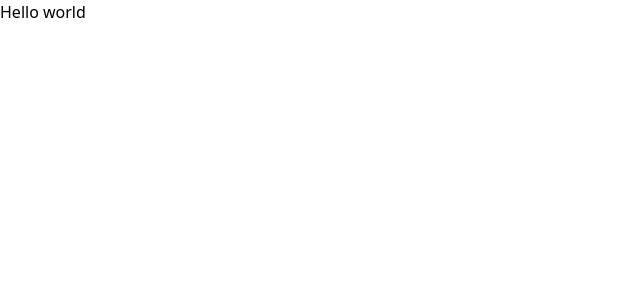
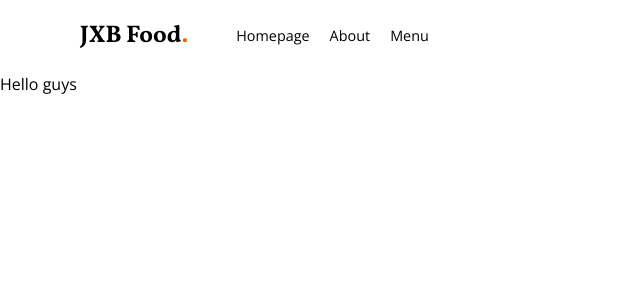
Before and after one commit to bentansusanto/porto-healty-food, a Next.js app: page / in a window 1280 px wide. Shown: the top 300 px of the page, without its empty margins (0-640 px from the left). Built offline with nearby package versions, Linux system fonts and the light colour scheme.

Commit message:
updated : add navbar

```diff
--- /dev/null
+++ b/components/Navbar/Navbar.module.css
@@ -0,0 +1,12 @@
+
+.nav{
+    @apply flex lg:px-20 md:px-10 px-6 py-5 items-center
+}
+
+.Logo{
+    @apply font-vollkron text-2xl font-bold
+}
+
+.navigation{
+    @apply flex space-x-5 ml-12
+}
--- /dev/null
+++ b/components/Navbar/index.tsx
@@ -0,0 +1,40 @@
+import React from 'react'
+import Image from 'next/image'
+import Link from 'next/link'
+import styles from './Navbar.module.css'
+
+
+function Navbar() {
+    const link = [
+        {page : 'Homepage', link : '/'},
+        {page : 'About', link : '/about'},
+        {page : 'Menu', link : ''},
+    ]
+  return (
+    <div>
+        <nav className={styles.nav}>
+            {/* logo */}
+            <div>
+                <Link href={'/'} className={styles.Logo}>
+                    JXB Food<span className='text-orange'>.</span>
+                </Link>
+            </div>
+
+            {/* Link */}
+            <ul className={styles.navigation}>
+                {
+                    link.map((val,idx) => (
+                        <li key={idx}>
+                            <Link href={val.link}>
+                                {val.page}
+                            </Link>
+                        </li>
+                    ))
+                }
+            </ul>
+        </nav>
+    </div>
+  )
+}
+
+export default Navbar
--- /dev/null
+++ b/layouts/index.tsx
@@ -0,0 +1,16 @@
+import React, {ReactNode} from 'react'
+import Navbar from '../components/Navbar'
+
+interface LayoutProps{
+    children : ReactNode
+}
+
+export default function index(props : LayoutProps) {
+    const {children} = props;
+  return (
+    <>
+      <Navbar/>
+      <main>{children}</main>
+    </>
+  )
+}
--- /dev/null
+++ b/pages/404.tsx
@@ -0,0 +1,9 @@
+import React from 'react'
+
+export default function Custom404() {
+  return (
+    <div>
+        Oops... page not found
+        </div>
+  )
+}
--- a/pages/_app.tsx
+++ b/pages/_app.tsx
@@ -6,7 +6,7 @@
   return (
     <>
       <Head>
-        <title>Create Next App</title>
+        <title>Healty Food</title>
         <meta name="description" content="Generated by create next app" />
         <meta name="viewport" content="width=device-width, initial-scale=1" />
         <link rel="icon" href="/favicon.ico" />
--- a/pages/_document.tsx
+++ b/pages/_document.tsx
@@ -3,7 +3,9 @@
 export default function Document() {
   return (
     <Html lang="en">
-      <Head />
+      <Head>
+      <link href="https://fonts.googleapis.com/css2?family=Open+Sans:wght@300;400;500;600;700&family=Vollkorn:wght@400;500;600;700&display=swap" rel="stylesheet"/>
+      </Head>
       <body>
         <Main />
         <NextScript />
--- /dev/null
+++ b/pages/about.tsx
@@ -0,0 +1,9 @@
+import React from 'react'
+
+export default function about() {
+  return (
+    <div>
+
+    </div>
+  )
+}
--- a/pages/index.tsx
+++ b/pages/index.tsx
@@ -1,14 +1,11 @@
-import Head from 'next/head'
-import Image from 'next/image'
-import { Inter } from '@next/font/google'
-import styles from '../styles/Home.module.css'
-
-const inter = Inter({ subsets: ['latin'] })
+import Layouts from '../layouts'
 
 export default function Home() {
   return (
     <>
-      <h1>Hello world</h1>
+      <Layouts>
+          <h1>Hello guys</h1>
+      </Layouts>
     </>
   )
 }
--- a/styles/globals.css
+++ b/styles/globals.css
@@ -2,7 +2,6 @@
 @tailwind base;
 @tailwind components;
 @tailwind utilities;
-
 
 
 * {
@@ -12,4 +11,9 @@
 
 body {
   overflow-x: hidden;
+  @apply font-opensans
 }
+
+li{
+  @apply text-[.9rem]
+}
--- a/tailwind.config.js
+++ b/tailwind.config.js
@@ -5,7 +5,16 @@
     "./components/**/*.{js,ts,jsx,tsx}",
   ],
   theme: {
-    extend: {},
+    extend: {
+    },
+    fontFamily : {
+      'vollkron' : ['Vollkorn'],
+      'opensans' : ['Open Sans']
+    },
+    colors : {
+      'orange' : '#FF5B00',
+      'hijau' : '#57BD8B'
+    }
   },
   plugins: [],
 }
```
